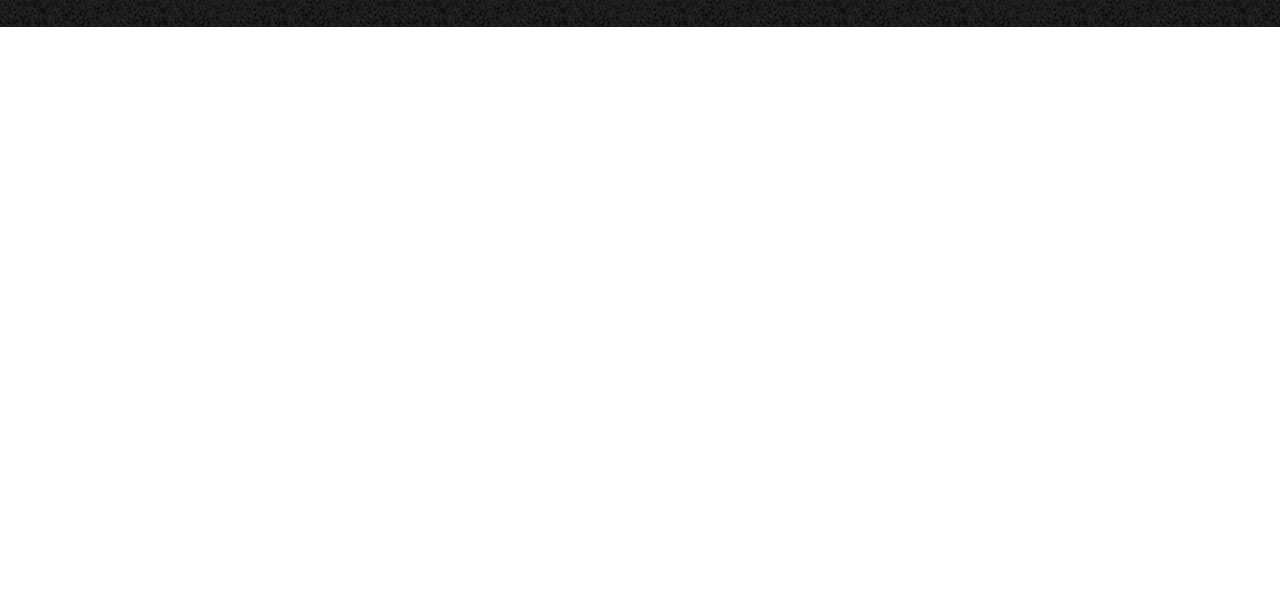
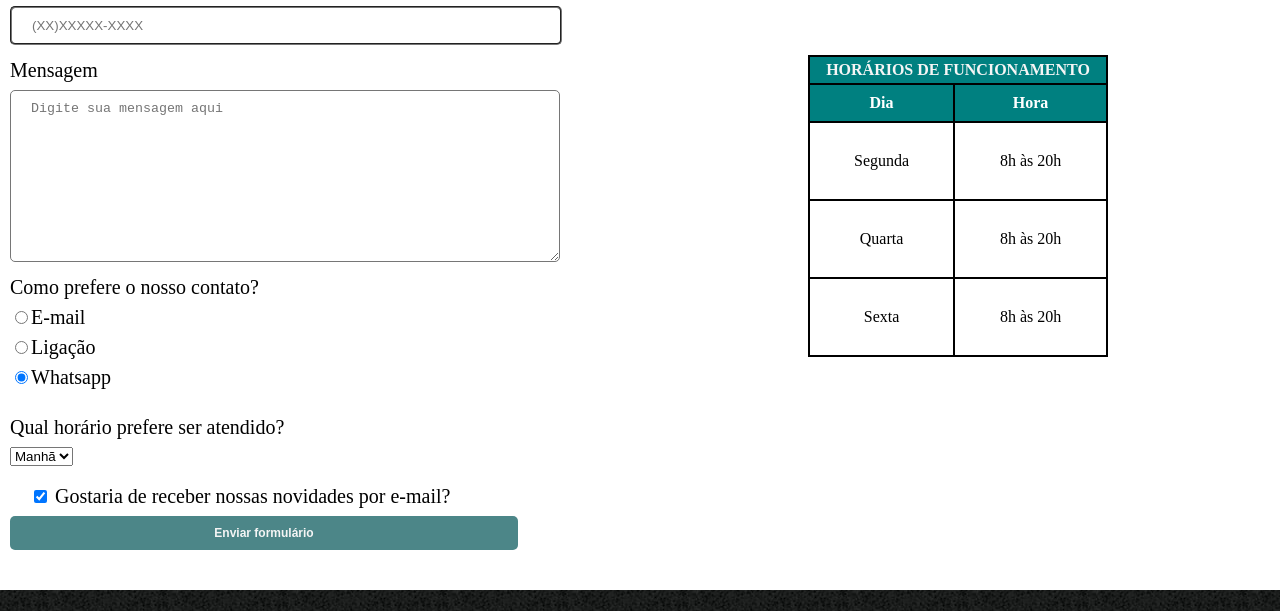
Before and after one commit to nathaliebsl/html-css-alura, a plain HTML site: page projeto1/contato.html in a window 1280 px wide. Shown: the part 525-1136 px from the top of the page. Before the commit the page ends 800 px from the top, so only its background shows below. Drawn offline with Linux system fonts and the light colour scheme.

Commit message:
finalizando projeto do curso 3

```diff
--- a/projeto1/contato.css
+++ b/projeto1/contato.css
@@ -7,6 +7,10 @@
   position: relative;
   width: 100%;
   margin: 0 auto;
+}
+
+.contato-header-div h1 {
+  margin-left: 10px;
 }
 
 .contato-header-nav {
@@ -29,10 +33,134 @@
   font-size: 20px;
 }
 
+.contato-main {
+  width: 100%;
+  margin: 0 auto;
+}
+
+.formulario {
+  position: relative;
+  margin: 40px 0;
+  margin-left: 10px;
+}
+
+.formulario label,
+legend {
+  display: block;
+  font-size: 20px;
+  margin-bottom: 10px;
+}
+
+.formulario textarea {
+  display: block;
+  margin-bottom: 15px;
+  padding: 10px 20px;
+
+  width: 40%;
+
+  border-radius: 5px;
+  border-style: groove;
+}
+
+.input-padrao {
+  display: block;
+  margin-bottom: 15px;
+  padding: 10px 20px;
+
+  width: 40%;
+
+  border-radius: 5px;
+  border-style: groove;
+}
+
+.horario {
+  margin-top: 20px;
+}
+
+.checkbox {
+  margin: 20px 20px;
+}
+
+.input-submit {
+  display: block;
+  margin-bottom: 15px;
+  padding: 10px 20px;
+
+  width: 40%;
+
+  background: rgb(76, 134, 136);
+  color: whitesmoke;
+  font-weight: bold;
+  font-size: 12px;
+
+  border-radius: 5px;
+  border: none;
+
+  transition: 1s all;
+  cursor: pointer;
+}
+
+.input-submit:hover {
+  background: rgb(0, 73, 73);
+  transform: scale(1.1);
+}
+
+.tabela {
+  position: absolute;
+  top: 70%;
+  left: 60%;
+
+  width: 300px;
+  height: 200px;
+
+  margin: 20px 40px;
+
+}
+
+.tabela caption {
+  font-size: 105x;
+  font-weight: 600;
+
+  padding: 5px 5px;
+
+  background: teal;
+  color: whitesmoke;
+
+  border: 2px solid;
+  border-bottom: none;
+  border-color: black;
+
+  text-transform: uppercase;
+  text-align: center;
+}
+
+.tabela thead {
+  background:teal;
+  color:white;
+  font-weight: bold;
+}
+
+.tabela th {
+  text-align: center;
+
+  border: 2px solid black;
+  padding: 10px 15px;
+
+}
+
+.tabela td {
+  text-align: center;
+
+  border: 2px solid black;
+  padding: 30px
+
+}
+
 .contato-footer {
   text-align: center;
   background: url(bg.jpg);
   padding: 30px 0;
+  margin-bottom: 0;
 }
 
 .footer-logo {
--- a/projeto1/contato.html
+++ b/projeto1/contato.html
@@ -12,7 +12,7 @@
   <body>
     <header class="contato-header">
       <div class="contato-header-div">
-        <h1><img src="logo.png" /></h1>
+        <h1><img src="logo.png" alt="Logo da Barbearia Alura" /></h1>
         <nav class="contato-header-nav">
           <ul>
             <li><a href="index.html">Home</a></li>
@@ -23,12 +23,128 @@
       </div>
     </header>
 
-    <main>
+    <main class="contato-main">
+      <form class="formulario">
+        <label for="nome-sobrenome">Nome e Sobrenome</label>
+        <input
+          type="text"
+          id="nome-sobrenome"
+          class="input-padrao"
+          placeholder="Digite seu nome e sobrenome"
+          required
+        />
 
+        <label for="email">Email</label>
+        <input
+          type="email"
+          id="email"
+          class="input-padrao"
+          placeholder="seuemail@dominio.com"
+          required
+        />
+
+        <label for="telefone">Telefone</label>
+        <input
+          type="tel"
+          id="telefone"
+          class="input-padrao"
+          placeholder="(XX)XXXXX-XXXX"
+          required
+        />
+
+        <label for="mensagem">Mensagem</label>
+        <textarea
+          id="mensagem"
+          cols="40"
+          rows="10"
+          placeholder="Digite sua mensagem aqui"
+          required
+        ></textarea>
+
+        <fieldset>
+          <legend for="tipo-contato">Como prefere o nosso contato?</legend>
+          <label for="radio-email"
+            ><input
+              type="radio"
+              id="radio-email"
+              value="email"
+              name="tipo-contato"
+            />E-mail</label
+          >
+
+          <label for="radio-ligacao"
+            ><input
+              type="radio"
+              id="radio-ligacao"
+              value="ligacao"
+              name="tipo-contato"
+            />Ligação</label
+          >
+
+          <label for="radio-whats"
+            ><input
+              type="radio"
+              id="radio-whats"
+              value="whatsapp"
+              name="tipo-contato"
+              checked
+            />Whatsapp</label
+          >
+        </fieldset>
+
+        <fieldset class="horario">
+          <legend for="horario">Qual horário prefere ser atendido?</legend>
+          <select id="horario">
+            <option>Manhã</option>
+            <option>Tarde</option>
+            <option>Noite</option>
+          </select>
+        </fieldset>
+
+        <label class="checkbox"
+          ><input type="checkbox" id="novidades" checked /> Gostaria de receber
+          nossas novidades por e-mail?</label
+        >
+
+        <input
+          class="input-submit"
+          type="submit"
+          id="submit"
+          value="Enviar formulário"
+        />
+      </form>
+
+      <table class="tabela">
+        <caption>Horários de Funcionamento</caption>
+        <thead>
+          <tr>
+            <th>Dia</th>
+            <th>Hora</th>
+          </tr>
+        </thead>
+        <tbody>
+          <tr>
+            <td>Segunda</td>
+            <td>8h às 20h</td>
+          </tr>
+          <tr>
+            <td>Quarta</td>
+            <td>8h às 20h</td>
+          </tr>
+          <tr>
+            <td>Sexta</td>
+            <td>8h às 20h</td>
+          </tr>
+        </tbody>
+      </table>
     </main>
 
     <footer class="contato-footer">
-      <img class="footer-logo" src="logo-branco.png" />
+      <img
+        class="footer-logo"
+        src="logo-branco.png"
+        alt="Logo da Barbearia Alura"
+      />
       <p class="copyright">© Copyright Barbearia Alura - 2021</p>
     </footer>
   </body>
```
Lines whose indentation alone changed are shown as unchanged.
